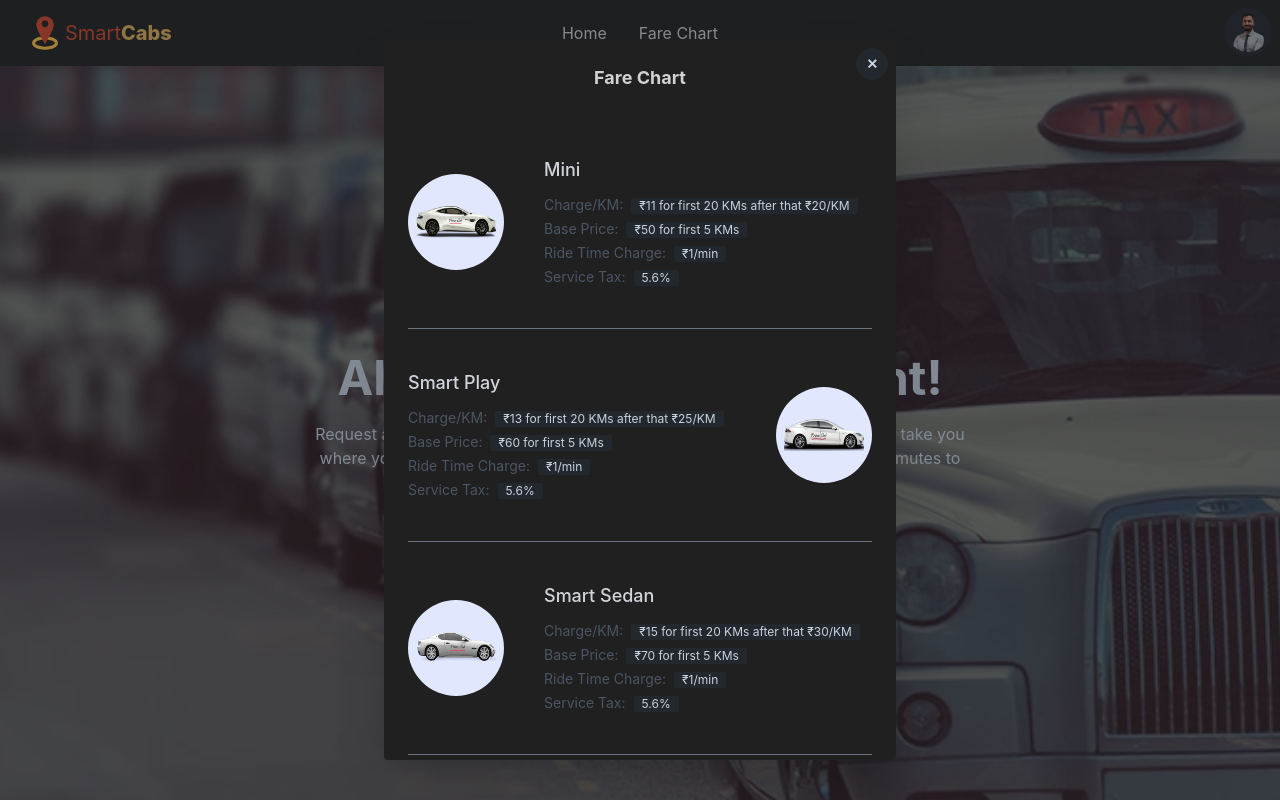
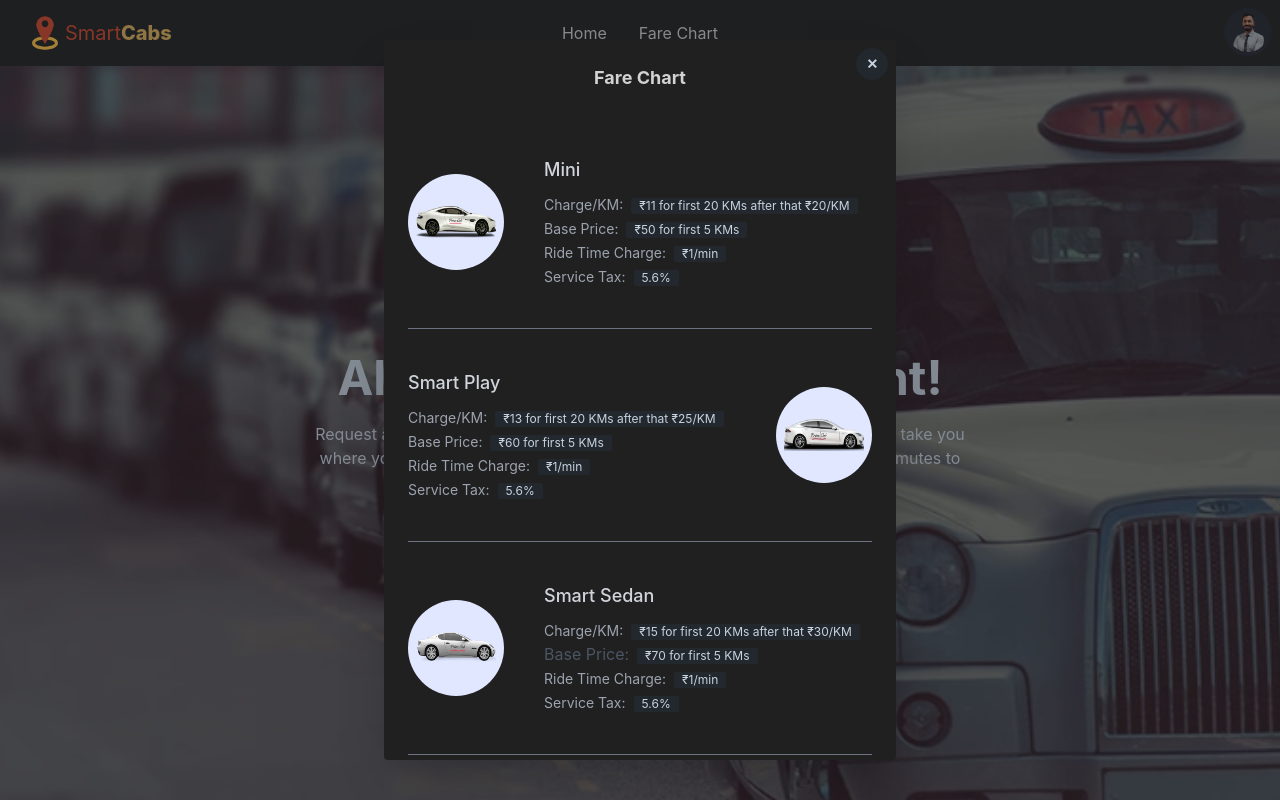
Before and after one commit to vikasrohra/smart-cabs, a React (Create React App) app: page / in a window 1280 px wide. Both pictures are taken after a click on the label "Fare Chart". Shown: the top 800 px of the page. Built offline with nearby package versions, Linux system fonts and the light colour scheme.

Commit message:
Change font color in fare details modal

```diff
--- a/src/components/Home/fareChart.js
+++ b/src/components/Home/fareChart.js
@@ -20,19 +20,19 @@ const FareChart = () => {
                                     <div className="flex-grow text-left mt-6 sm:mt-0">
                                         <h2 className="text-gray-300 text-lg title-font font-medium mb-2 text-center md:text-left">Mini</h2>
                                         <p>
-                                            <span className='text-sm'>Charge/KM:</span>
+                                            <span className='text-sm text-gray-400'>Charge/KM:</span>
                                             <span className="badge badge-sm ml-2">₹11 for first 20 KMs after that ₹20/KM</span>
                                         </p>
                                         <p>
-                                            <span className='text-sm'>Base Price:</span>
+                                            <span className='text-sm text-gray-400'>Base Price:</span>
                                             <span className="badge badge-sm ml-2">₹50 for first 5 KMs</span>
                                         </p>
                                         <p>
-                                            <span className='text-sm'>Ride Time Charge:</span>
+                                            <span className='text-sm text-gray-400'>Ride Time Charge:</span>
                                             <span className="badge badge-sm ml-2">₹1/min</span>
                                         </p>
                                         <p>
-                                            <span className='text-sm'>Service Tax:</span>
+                                            <span className='text-sm text-gray-400'>Service Tax:</span>
                                             <span className="badge badge-sm ml-2">5.6%</span>
                                         </p>
                                     </div>
@@ -41,19 +41,19 @@ const FareChart = () => {
                                     <div className="flex-grow text-left mt-6 sm:mt-0">
                                         <h2 className="text-gray-300 text-lg title-font font-medium mb-2 text-center md:text-left">Smart Play</h2>
                                         <p>
-                                            <span className='text-sm'>Charge/KM:</span>
+                                            <span className='text-sm text-gray-400'>Charge/KM:</span>
                                             <span className="badge badge-sm ml-2">₹13 for first 20 KMs after that ₹25/KM</span>
                                         </p>
                                         <p>
-                                            <span className='text-sm'>Base Price:</span>
+                                            <span className='text-sm text-gray-400'>Base Price:</span>
                                             <span className="badge badge-sm ml-2">₹60 for first 5 KMs</span>
                                         </p>
                                         <p>
-                                            <span className='text-sm'>Ride Time Charge:</span>
+                                            <span className='text-sm text-gray-400'>Ride Time Charge:</span>
                                             <span className="badge badge-sm ml-2">₹1/min</span>
                                         </p>
                                         <p>
-                                            <span className='text-sm'>Service Tax:</span>
+                                            <span className='text-sm text-gray-400'>Service Tax:</span>
                                             <span className="badge badge-sm ml-2">5.6%</span>
                                         </p>
                                     </div>
@@ -76,19 +76,19 @@ const FareChart = () => {
                                     <div className="flex-grow text-left mt-6 sm:mt-0">
                                         <h2 className="text-gray-300 text-lg title-font font-medium mb-2 text-center md:text-left">Smart Sedan</h2>
                                         <p>
-                                            <span className='text-sm'>Charge/KM:</span>
+                                            <span className='text-sm text-gray-400'>Charge/KM:</span>
                                             <span className="badge badge-sm ml-2">₹15 for first 20 KMs after that ₹30/KM</span>
                                         </p>
                                         <p>
-                                            <span className='text-sm'>Base Price:</span>
+                                            <span className='text-smtext-gray-400'>Base Price:</span>
                                             <span className="badge badge-sm ml-2">₹70 for first 5 KMs</span>
                                         </p>
                                         <p>
-                                            <span className='text-sm'>Ride Time Charge:</span>
+                                            <span className='text-sm text-gray-400'>Ride Time Charge:</span>
                                             <span className="badge badge-sm ml-2">₹1/min</span>
                                         </p>
                                         <p>
-                                            <span className='text-sm'>Service Tax:</span>
+                                            <span className='text-sm text-gray-400'>Service Tax:</span>
                                             <span className="badge badge-sm ml-2">5.6%</span>
                                         </p>
                                     </div>
@@ -97,19 +97,19 @@ const FareChart = () => {
                                     <div className="flex-grow text-left mt-6 sm:mt-0">
                                         <h2 className="text-gray-300 text-lg title-font font-medium mb-2 text-center md:text-left">Smart SUV</h2>
                                         <p>
-                                            <span className='text-sm'>Charge/KM:</span>
+                                            <span className='text-sm text-gray-400'>Charge/KM:</span>
                                             <span className="badge badge-sm ml-2">₹18 for first 20 KMs after that ₹35/KM</span>
                                         </p>
                                         <p>
-                                            <span className='text-sm'>Base Price:</span>
+                                            <span className='text-sm text-gray-400'>Base Price:</span>
                                             <span className="badge badge-sm ml-2">₹80 for first 5 KMs</span>
                                         </p>
                                         <p>
-                                            <span className='text-sm'>Ride Time Charge:</span>
+                                            <span className='text-sm text-gray-400'>Ride Time Charge:</span>
                                             <span className="badge badge-sm ml-2">₹1/min</span>
                                         </p>
                                         <p>
-                                            <span className='text-sm'>Service Tax:</span>
+                                            <span className='text-sm text-gray-400'>Service Tax:</span>
                                             <span className="badge badge-sm ml-2">5.6%</span>
                                         </p>
                                     </div>
@@ -132,19 +132,19 @@ const FareChart = () => {
                                     <div className="flex-grow text-left mt-6 sm:mt-0">
                                         <h2 className="text-gray-300 text-lg title-font font-medium mb-2 text-center md:text-left">Smart EXEC</h2>
                                         <p>
-                                            <span className='text-sm'>Charge/KM:</span>
+                                            <span className='text-sm text-gray-400'>Charge/KM:</span>
                                             <span className="badge badge-sm ml-2">₹21 for first 20 KMs after that ₹40/KM</span>
                                         </p>
                                         <p>
-                                            <span className='text-sm'>Base Price:</span>
+                                            <span className='text-sm text-gray-400'>Base Price:</span>
                                             <span className="badge badge-sm ml-2">₹100 for first 5 KMs</span>
                                         </p>
                                         <p>
-                                            <span className='text-sm'>Ride Time Charge:</span>
+                                            <span className='text-sm text-gray-400'>Ride Time Charge:</span>
                                             <span className="badge badge-sm ml-2">₹1/min</span>
                                         </p>
                                         <p>
-                                            <span className='text-sm'>Service Tax:</span>
+                                            <span className='text-sm text-gray-400'>Service Tax:</span>
                                             <span className="badge badge-sm ml-2">5.6%</span>
                                         </p>
                                     </div>
```
